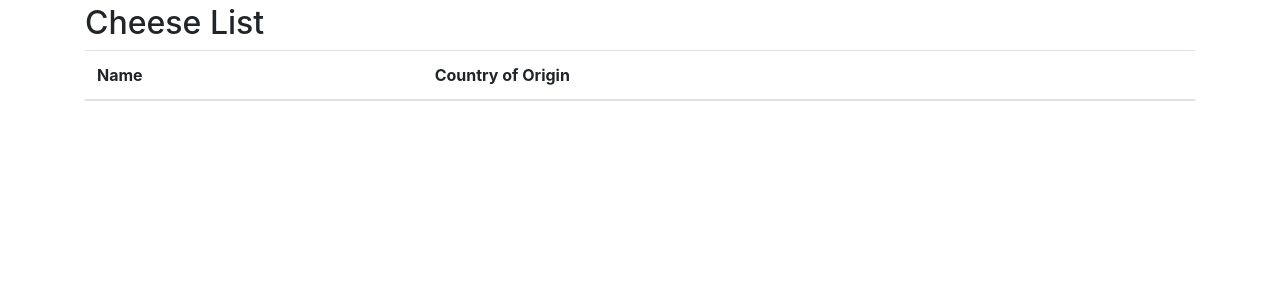
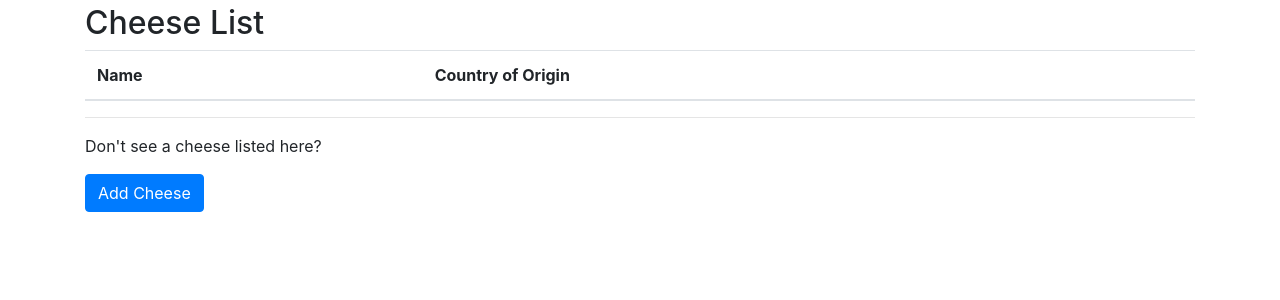
Before and after one commit to ShivaniAle/everycheese, a Django app: page /cheeses/ in a window 1280 px wide. Shown: the part 56-356 px from the top of the page. Run offline with Django 3.2, Linux system fonts and the light colour scheme; data that the repository does not hold is empty; some libraries are stand-ins or nearby versions.

Commit message:
First pass at working Add Cheese form

```diff
--- a/everycheese/cheeses/urls.py
+++ b/everycheese/cheeses/urls.py
@@ -11,8 +11,14 @@ urlpatterns = [
         name='list'
     ),
     path(
+        route='add/',
+        view=views.CheeseCreateView.as_view(),
+        name='add'
+    ),
+    path(
         route='<slug:slug>/',
         view=views.CheeseDetailView.as_view(),
         name='detail'
     ),
+
 ]
--- a/everycheese/cheeses/views.py
+++ b/everycheese/cheeses/views.py
@@ -1,5 +1,7 @@
 from django.shortcuts import render
+from django.urls import reverse
 from django.views.generic import ListView, DetailView
+from django.views.generic.edit import CreateView
 
 from .models import Cheese
 
@@ -7,8 +9,15 @@ class CheeseListView(ListView):
     model = Cheese
 
 class CheeseDetailView(DetailView):
-        model = Cheese
-        template_name = 'cheeses/cheese_detail.html'
-        context_object_name = 'cheese'
-
-# Create your views here.
+    model = Cheese
+    template_name = 'cheeses/cheese_detail.html'
+    context_object_name = 'cheese'
+class CheeseCreateView(CreateView):
+    model = Cheese
+    template_name = 'cheeses/cheese_form.html'
+    fields = [
+            'name',
+            'description',
+            'firmness',
+            'country_of_origin',
+    ]
--- a/everycheese/templates/cheeses/cheese_list.html
+++ b/everycheese/templates/cheeses/cheese_list.html
@@ -28,4 +28,13 @@
     {% endfor %}
   </tbody>
 </table>
+<hr/>
+<p>Don't see a cheese listed here?</p>
+<p>
+  <a class="btn btn-primary"
+        href="{% url 'cheeses:add' %}" role="button">
+    Add Cheese
+  </a>
+</p>
+
 {% endblock content %}
```
Also changed, not shown: everycheese/cheeses/models.py (+8 -1 lines), everycheese/templates/cheeses/cheese_form.html (added, +13 -0 lines).
